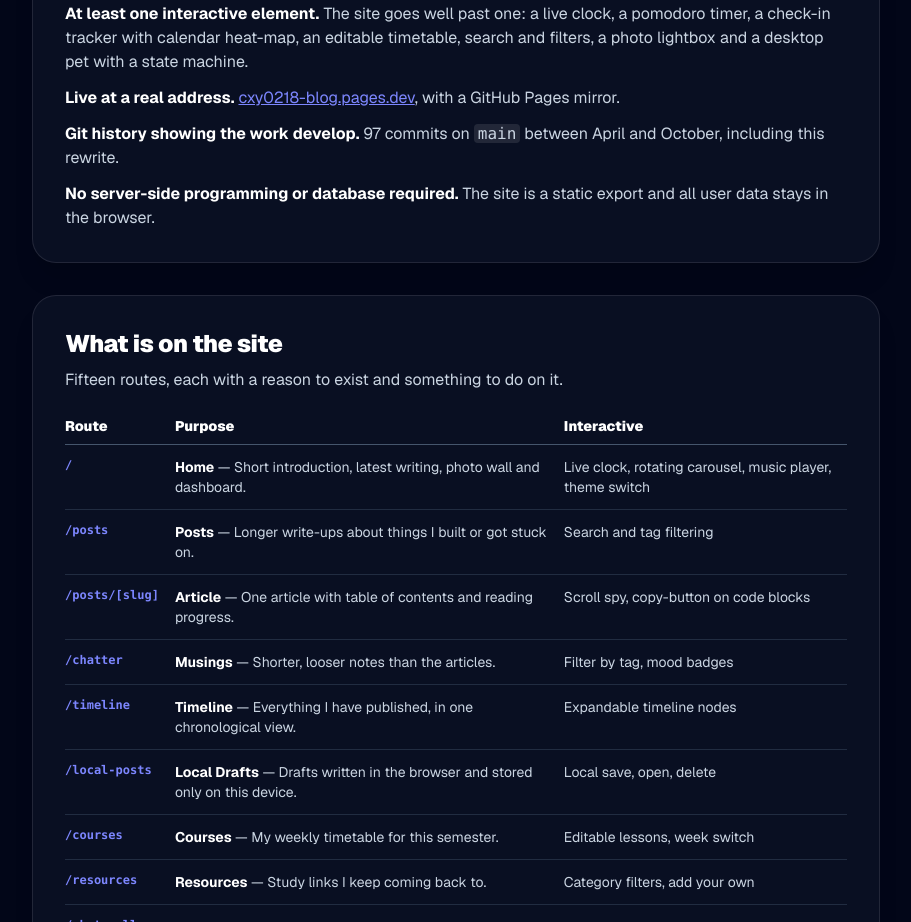
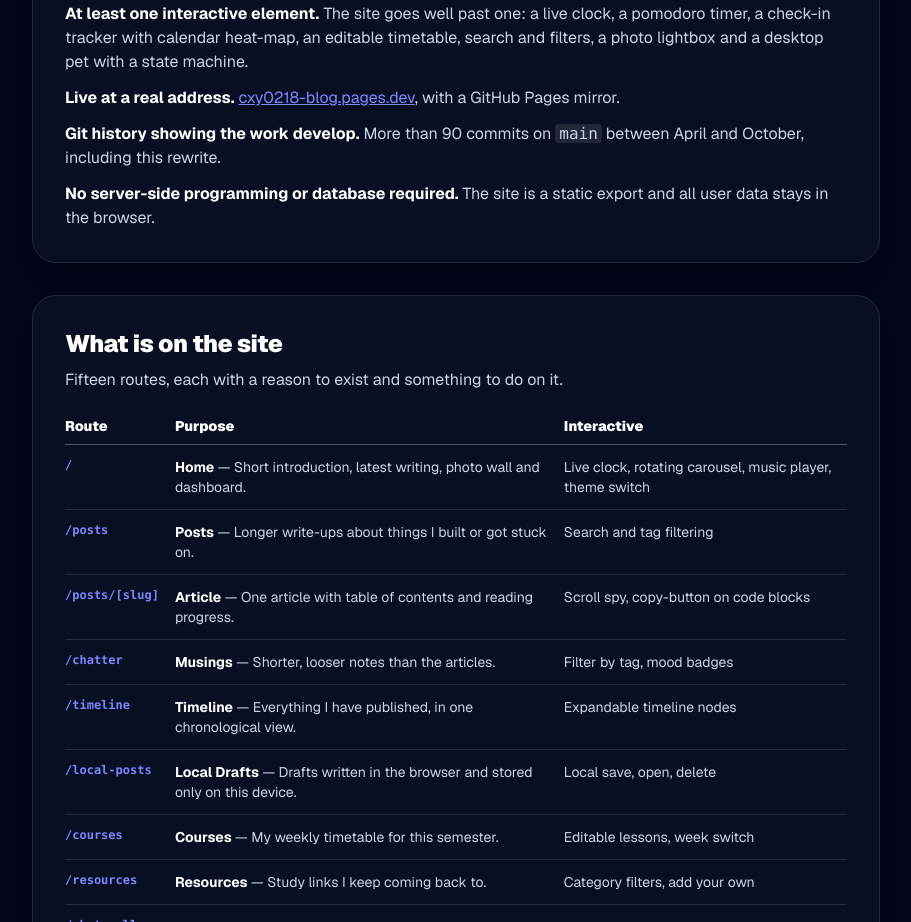
Before and after one commit to Chen070218/Cxy0218-blog, a Next.js app in the folder XHBlogs/: page /build-log in a window 1280 px wide. Shown: the part 840-1762 px from the top of the page, without its empty margins (184-1095 px from the left). Built offline with nearby package versions, Linux system fonts and the light colour scheme; no server answers.

Commit message:
docs(build-log): avoid an exact commit count that goes stale with every commit

```diff
--- a/XHBlogs/app/build-log/page.tsx
+++ b/XHBlogs/app/build-log/page.tsx
@@ -122,7 +122,7 @@ export default function BuildLogPage() {
             <li><strong className="text-slate-900 dark:text-white">Responsive layout.</strong> Tested at phone, tablet and desktop widths; the navigation, timetable, check-in calendar and photo wall all have dedicated small-screen layouts.</li>
             <li><strong className="text-slate-900 dark:text-white">At least one interactive element.</strong> The site goes well past one: a live clock, a pomodoro timer, a check-in tracker with calendar heat-map, an editable timetable, search and filters, a photo lightbox and a desktop pet with a state machine.</li>
             <li><strong className="text-slate-900 dark:text-white">Live at a real address.</strong> <a className="text-indigo-600 underline dark:text-indigo-400" href="https://cxy0218-blog.pages.dev/">cxy0218-blog.pages.dev</a>, with a GitHub Pages mirror.</li>
-            <li><strong className="text-slate-900 dark:text-white">Git history showing the work develop.</strong> 97 commits on <code className="rounded bg-slate-200/70 px-1 dark:bg-white/10">main</code> between April and October, including this rewrite.</li>
+            <li><strong className="text-slate-900 dark:text-white">Git history showing the work develop.</strong> More than 90 commits on <code className="rounded bg-slate-200/70 px-1 dark:bg-white/10">main</code> between April and October, including this rewrite.</li>
             <li><strong className="text-slate-900 dark:text-white">No server-side programming or database required.</strong> The site is a static export and all user data stays in the browser.</li>
           </ul>
         </section>
```
